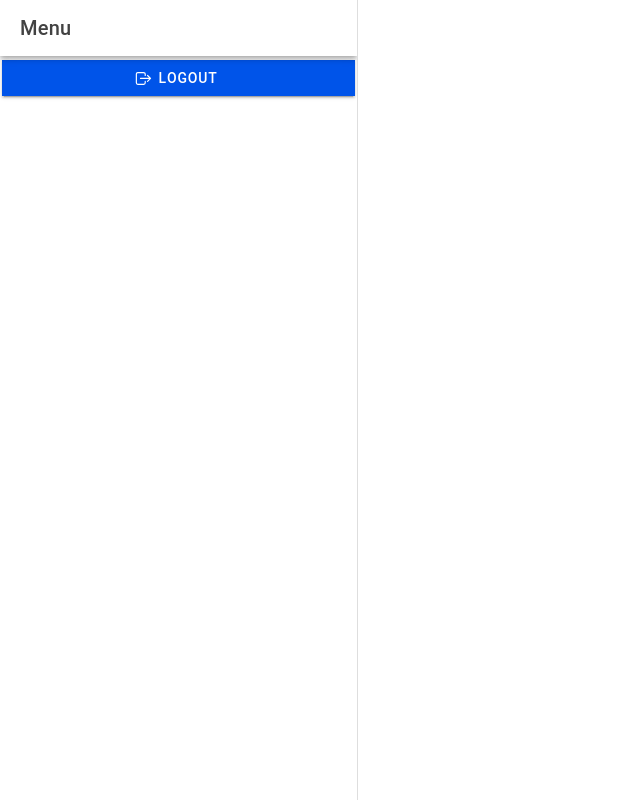
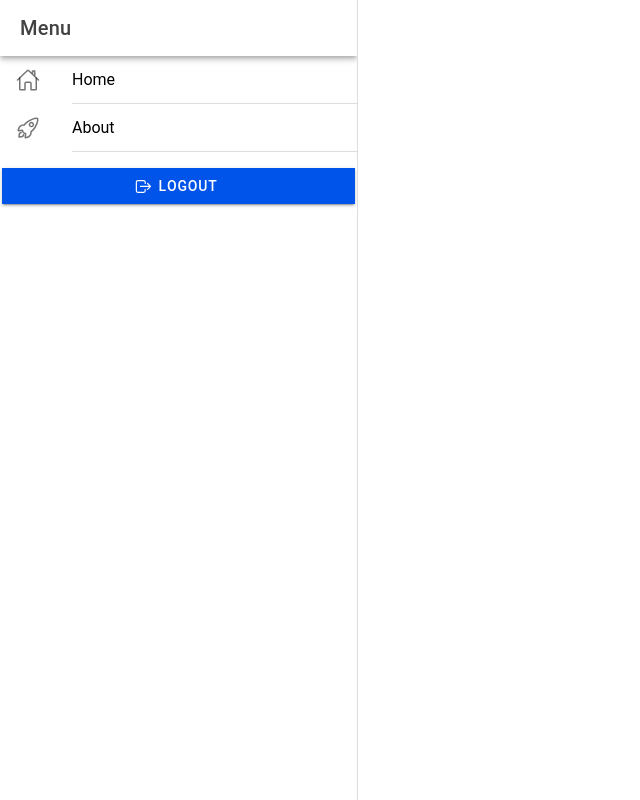
Before and after one commit to rush-shale/it35-lab, a React (Vite) app: page /it35-lab/app/home/feed in a window 1280 px wide. Shown: the whole page, without its empty margins (0-640 px from the left). Built offline with nearby package versions, Linux system fonts and the light colour scheme.

Commit message:
I updated the menu and put some home and about

```diff
--- a/src/pages/menu.tsx
+++ b/src/pages/menu.tsx
@@ -6,26 +6,23 @@ import {
   IonIcon,
   IonItem,
   IonMenu,
-  IonMenuButton,
   IonMenuToggle,
   IonPage,
   IonRouterOutlet,
   IonSplitPane,
   IonTitle,
-  IonToolbar
-  } from '@ionic/react'
-
-  import {homeOutline, logOutOutline, rocketOutline} from 'ionicons/icons';
+  IonToolbar,
+} from '@ionic/react';
+import { homeOutline, logOutOutline, rocketOutline } from 'ionicons/icons';
 import { Redirect, Route } from 'react-router';
 import Home from './Home';
 import About from './about';
-  import Details from './details';
 
 const Menu: React.FC = () => {
   const path = [
-          { name: 'Home', url: '/it35-lab/app/Home', icon: homeOutline },
-        { name: 'About', url: '/it35-lab/app/About', icon: rocketOutline },
-      ]
+    { name: 'Home', url: '/it35-lab/app/home', icon: homeOutline },
+    { name: 'About', url: '/it35-lab/app/about', icon: rocketOutline },
+  ];
 
   return (
     <IonPage>
@@ -37,34 +34,34 @@ import {
             </IonToolbar>
           </IonHeader>
           <IonContent>
-                {path.map((item,index) =>(
-                              <IonMenuToggle key={index}>
+            {path.map((item, index) => (
+              <IonMenuToggle key={index} auto-hide="false">
                 <IonItem routerLink={item.url} routerDirection="forward">
-                                      <IonIcon icon={item.icon} slot="start"></IonIcon>
+                  <IonIcon icon={item.icon} slot="start" />
                   {item.name}
                 </IonItem>
               </IonMenuToggle>
             ))}
-
-  {/*Logout Button*/}
-  <IonButton routerLink="/it35-lab" routerDirection="back" expand="full">
-
-  <IonIcon icon={logOutOutline} slot="start"> </IonIcon>
+            <IonButton
+              routerLink="/it35-lab"
+              routerDirection="back"
+              expand="full"
+              className="ion-margin-top"
+            >
+              <IonIcon icon={logOutOutline} slot="start" />
               Logout
             </IonButton>
-
           </IonContent>
         </IonMenu>
+
         <IonRouterOutlet id="main">
-              <Route exact path="/it35-lab/app/Home" component={Home} />
-              <Route exact path="/it35-lab/app/Home/details" component={Details} />
-              <Route exact path="/it35-lab/app/About" component={About} />
+          <Route exact path="/it35-lab/app/home" component={Home} />
+          <Route exact path="/it35-lab/app/about" component={About} />
 
           <Route exact path="/it35-lab/app">
-                <Redirect to="/it35-lab/app/Home" />
+            <Redirect to="/it35-lab/app/home" />
           </Route>
         </IonRouterOutlet>
-
       </IonSplitPane>
     </IonPage>
   );
```
Lines whose indentation alone changed are shown as unchanged.
